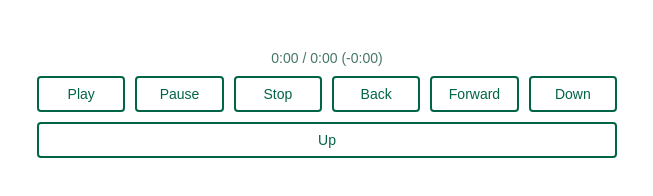
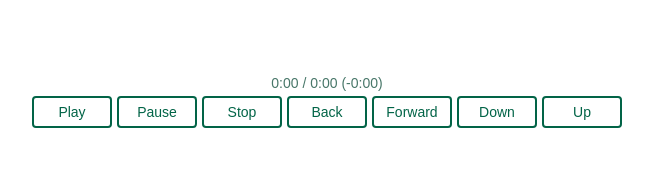
Before and after one commit to Seth-arc/melee, a plain HTML site: page index.html in a window 1280 px wide. Shown: the whole page, without its empty margins (313-966 px from the left). Drawn offline with Linux system fonts and the light colour scheme.

Commit message:
Update index.html

```diff
--- a/index.html
+++ b/index.html
@@ -2,11 +2,9 @@
 <html>
   <head>
     <meta charset="UTF-8" />
-    <!-- Ensure proper scaling on all devices -->
     <meta name="viewport" content="width=device-width, initial-scale=1.0" />
     <title>Soundwave Animation - Melee</title>
     <style>
-      /* Base styles: a centered, flexible layout */
       body {
         background: transparent;
         margin: 0;
@@ -14,53 +12,49 @@
         font-family: sans-serif;
         display: flex;
         flex-direction: column;
-  justify-content: flex-start; /* Align items at the top */
-  align-items: center;         /* Center items horizontally */
-  height: 180px;
+        justify-content: flex-start;
+        align-items: center;
+        height: 160px; /* Reduced height to prevent scrolling */
         color: #fff;
         box-sizing: border-box;
+        overflow: hidden; /* Prevent scrolling */
       }
 
-      /* Hide the default audio element */
       audio {
         display: none;
       }
 
-      /* Responsive canvas with fixed height */
       canvas {
         width: 350px;
-        height: 0px;
+        height: 50px;
         display: block;
         background: transparent;
-        margin: 20px 0;
+        margin: 10px 0; /* Reduced margin */
       }
 
-      /* Time display styling */
       #timeDisplay {
         font-size: 14px;
-        margin: 10px 0;
+        margin: 5px 0; /* Reduced margin */
         text-align: center;
         color: #487769;
       }
 
-      /* Audio player controls container */
       #audioControls {
         display: flex;
         flex-wrap: wrap;
-        gap: 10px;
+        gap: 5px; /* Reduced gap */
         justify-content: center;
         width: 100%;
         max-width: 600px;
-        padding: 0 10px;
+        padding: 0 5px; /* Reduced padding */
         box-sizing: border-box;
       }
 
-      /* Button design with flexible sizing */
       #audioControls button {
         background: transparent;
         border: 2px solid #026447;
         color: #026447;
-        padding: 8px 16px;
+        padding: 6px 12px; /* Reduced padding */
         font-size: 14px;
         border-radius: 4px;
         cursor: pointer;
@@ -74,13 +68,12 @@
         color: #fff;
       }
 
-      /* Media queries for smaller screens adjustments */
       @media (max-width: 600px) {
         canvas {
-          height: 150px;
+          height: 40px; /* Reduced height */
         }
         #audioControls button {
-          padding: 6px 12px;
+          padding: 4px 8px; /* Reduced padding */
           font-size: 12px;
         }
       }
@@ -93,18 +86,15 @@
     </style>
   </head>
   <body>
-    <!-- Audio file "melee.mp3" should be in the same directory -->
     <audio id="audioElement" src="melee.mp3" crossOrigin="anonymous"></audio>
     <canvas id="waveCanvas"></canvas>
 
-    <!-- Time display for elapsed, total, and time left -->
     <div id="timeDisplay">
       <span id="currentTime">0:00</span> /
       <span id="totalTime">0:00</span>
       (<span id="timeLeft">-0:00</span>)
     </div>
 
-    <!-- Audio player controls -->
     <div id="audioControls">
       <button id="playBtn">Play</button>
       <button id="pauseBtn">Pause</button>
@@ -116,30 +106,25 @@
     </div>
 
     <script>
-      // Get references to DOM elements
       const audioElement = document.getElementById("audioElement");
       const canvas = document.getElementById("waveCanvas");
       const ctx = canvas.getContext("2d");
 
-      // Time display elements
       const currentTimeDisplay = document.getElementById("currentTime");
-      const totalTimeDisplay   = document.getElementById("totalTime");
-      const timeLeftDisplay    = document.getElementById("timeLeft");
+      const totalTimeDisplay = document.getElementById("totalTime");
+      const timeLeftDisplay = document.getElementById("timeLeft");
 
-      // Helper function: set canvas dimensions responsively
       function setCanvasSize() {
-        canvas.width = window.innerWidth;
-        canvas.height = 50; // Fixed height; adjusted via media queries if needed
+        canvas.width = canvas.offsetWidth;
+        canvas.height = 50;
       }
       setCanvasSize();
 
-      // Update canvas size when the window is resized
       window.addEventListener("resize", setCanvasSize);
 
-      // Create the AudioContext and set up the audio graph
       const audioCtx = new (window.AudioContext || window.webkitAudioContext)();
-      const source    = audioCtx.createMediaElementSource(audioElement);
-      const analyser  = audioCtx.createAnalyser();
+      const source = audioCtx.createMediaElementSource(audioElement);
+      const analyser = audioCtx.createAnalyser();
       analyser.fftSize = 2048;
       source.connect(analyser);
       analyser.connect(audioCtx.destination);
@@ -147,27 +132,23 @@
       const bufferLength = analyser.frequencyBinCount;
       const dataArray = new Uint8Array(bufferLength);
 
-      // Function to format seconds as minutes:seconds (m:ss)
       function formatTime(seconds) {
         const mins = Math.floor(seconds / 60);
         const secs = Math.floor(seconds % 60);
         return `${mins}:${secs < 10 ? "0" : ""}${secs}`;
       }
 
-      // Update total duration once metadata is loaded
       audioElement.addEventListener("loadedmetadata", () => {
         totalTimeDisplay.textContent = formatTime(audioElement.duration);
       });
 
-      // Update time display during playback
       audioElement.addEventListener("timeupdate", () => {
         const currentTime = audioElement.currentTime;
-        const totalTime   = audioElement.duration;
+        const totalTime = audioElement.duration;
         currentTimeDisplay.textContent = formatTime(currentTime);
         timeLeftDisplay.textContent = `-${formatTime(totalTime - currentTime)}`;
       });
 
-      // Draw function to render the soundwave in green
       function draw() {
         requestAnimationFrame(draw);
         analyser.getByteTimeDomainData(dataArray);
@@ -193,21 +174,19 @@
         ctx.stroke();
       }
 
-      // Resume AudioContext on a user gesture if needed
       document.body.addEventListener("click", () => {
         if (audioCtx.state === "suspended") {
           audioCtx.resume();
         }
       });
 
-      // Audio control buttons
-      const playBtn    = document.getElementById("playBtn");
-      const pauseBtn   = document.getElementById("pauseBtn");
-      const stopBtn    = document.getElementById("stopBtn");
-      const rewindBtn  = document.getElementById("rewindBtn");
-      const ffBtn      = document.getElementById("ffBtn");
+      const playBtn = document.getElementById("playBtn");
+      const pauseBtn = document.getElementById("pauseBtn");
+      const stopBtn = document.getElementById("stopBtn");
+      const rewindBtn = document.getElementById("rewindBtn");
+      const ffBtn = document.getElementById("ffBtn");
       const volDownBtn = document.getElementById("volDownBtn");
-      const volUpBtn   = document.getElementById("volUpBtn");
+      const volUpBtn = document.getElementById("volUpBtn");
 
       playBtn.addEventListener("click", () => {
         if (audioCtx.state === "suspended") {
```
Lines whose indentation alone changed are shown as unchanged.
